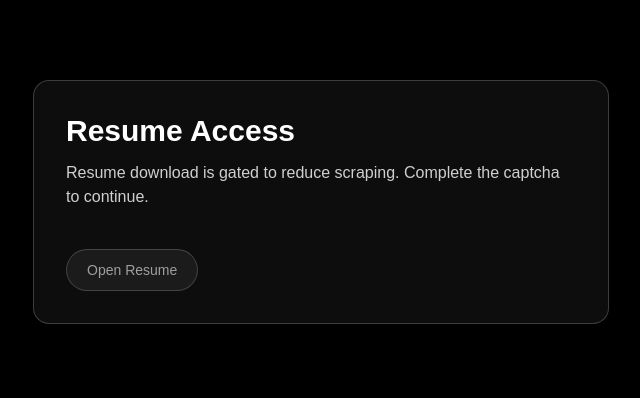
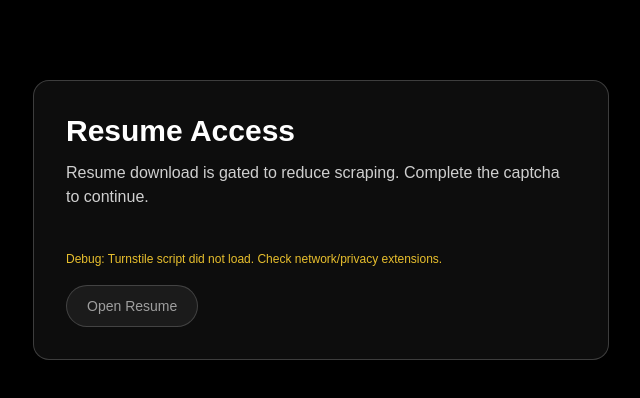
Before and after one commit to brianhuhcodes/brians-website, a Next.js app: page /resume in a window 1280 px wide. Shown: the top 398 px of the page, without its empty margins (319-959 px from the left). Built offline with nearby package versions, Linux system fonts and the light colour scheme; no server answers.

Commit message:
turnstile working correctly

```diff
--- a/app/resume/page.tsx
+++ b/app/resume/page.tsx
@@ -28,8 +28,10 @@ export default function ResumePage() {
   const [status, setStatus] = useState<"idle" | "submitting" | "error" | "ready">("idle");
   const [message, setMessage] = useState("");
   const [token, setToken] = useState("");
+  const [debugMessage, setDebugMessage] = useState("");
   const widgetRef = useRef<HTMLDivElement | null>(null);
   const widgetIdRef = useRef<string>("");
+  const scriptLoadedRef = useRef(false);
 
   const renderTurnstile = () => {
     if (!widgetRef.current || !window.turnstile || !turnstileSiteKey || widgetIdRef.current) return;
@@ -40,6 +42,7 @@ export default function ResumePage() {
         setToken(newToken);
         setStatus("ready");
         setMessage("");
+        setDebugMessage("");
       },
       "expired-callback": () => {
         setToken("");
@@ -50,12 +53,29 @@ export default function ResumePage() {
         setToken("");
         setStatus("error");
         setMessage("Captcha failed to load. Refresh and try again.");
+        setDebugMessage("Turnstile reported a widget error. Most common cause: hostname is not allowed.");
       },
     });
   };
 
   useEffect(() => {
+    if (!turnstileSiteKey) {
+      setDebugMessage("NEXT_PUBLIC_TURNSTILE_SITE_KEY is missing at build time.");
+      return;
+    }
     renderTurnstile();
+    const timeout = window.setTimeout(() => {
+      if (!scriptLoadedRef.current) {
+        setDebugMessage("Turnstile script did not load. Check network/privacy extensions.");
+        return;
+      }
+      if (!widgetIdRef.current) {
+        setDebugMessage(
+          "Turnstile widget did not render. Check Cloudflare allowed hostnames (include localhost and deployed domain).",
+        );
+      }
+    }, 2500);
+    return () => window.clearTimeout(timeout);
   }, [turnstileSiteKey]);
 
   function onSubmit(event: FormEvent<HTMLFormElement>) {
@@ -87,7 +107,15 @@ export default function ResumePage() {
       <Script
         src="https://challenges.cloudflare.com/turnstile/v0/api.js?render=explicit"
         strategy="afterInteractive"
-        onLoad={renderTurnstile}
+        onLoad={() => {
+          scriptLoadedRef.current = true;
+          renderTurnstile();
+        }}
+        onError={() => {
+          setStatus("error");
+          setMessage("Captcha script failed to load.");
+          setDebugMessage("Script request failed. Check connection or blocking extensions.");
+        }}
       />
       <section className="mx-auto max-w-xl rounded-2xl border border-white/20 bg-white/5 p-8">
         <h1 className="text-3xl font-semibold">Resume Access</h1>
@@ -97,6 +125,11 @@ export default function ResumePage() {
 
         <form className="mt-6 grid gap-4" onSubmit={onSubmit}>
           <div ref={widgetRef} />
+          {debugMessage ? (
+            <p className="text-xs leading-5 text-amber-300/90">
+              Debug: {debugMessage}
+            </p>
+          ) : null}
 
           <div className="flex items-center gap-3">
             <button
```
